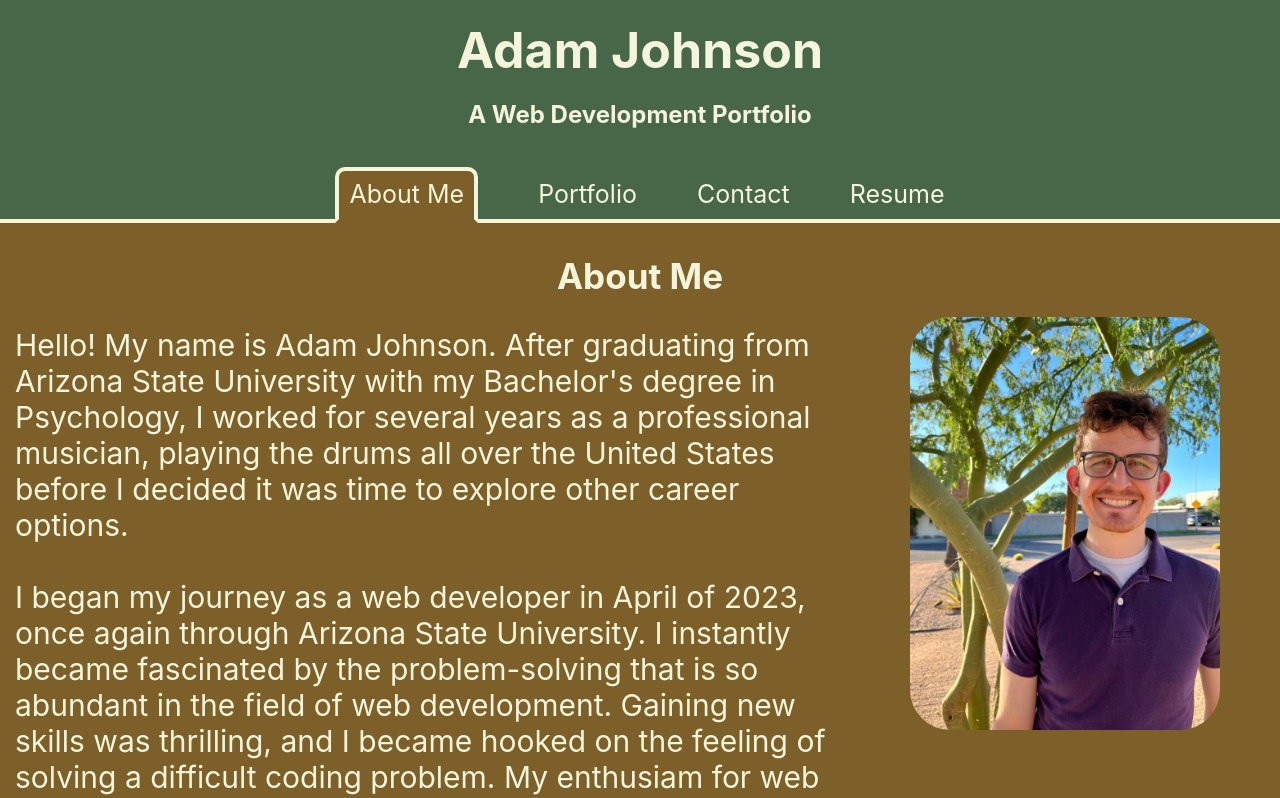
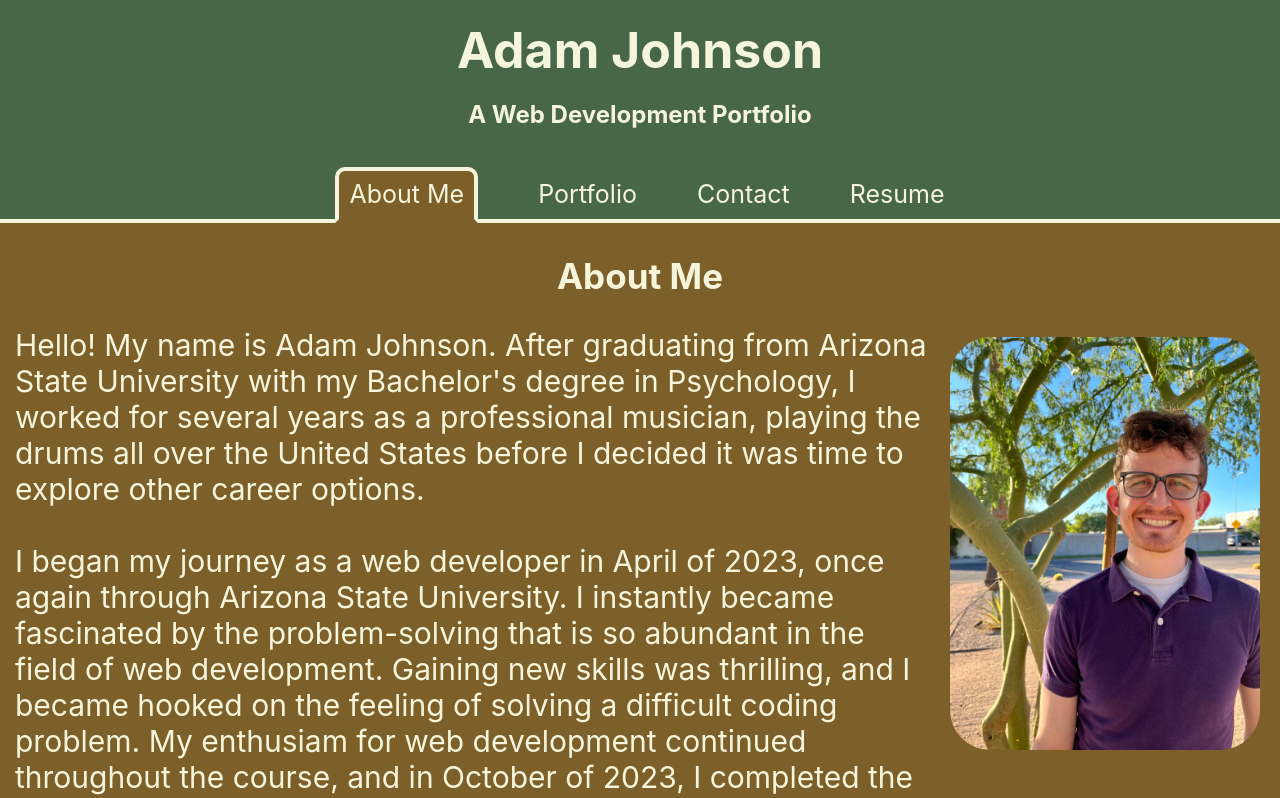
Before and after one commit to AdamJohnson92/Portfolio-Adam-Johnson, a React (Create React App) app: page / in a window 1280 px wide. Shown: the top 798 px of the page. Built offline with nearby package versions, Linux system fonts and the light colour scheme.

Commit message:
Adjusted media queries so that breaks in the About Me text dont appear due to the image moving into that space with flex

```diff
--- a/src/index.css
+++ b/src/index.css
@@ -317,6 +317,10 @@ img {
     text-decoration: none;
     margin-left: 50px;
   }
+
+  img {
+    margin: 20px;
+  }
 }
 
 @media screen and (min-width: 768px) {
@@ -332,6 +336,7 @@ img {
   img {
     width: 310px;
     margin-top: 0px;
+    margin: 20px;
   }
 
   .portfolio-container {
@@ -362,10 +367,11 @@ img {
   }
 }
 
-@media screen and (max-width: 370px) {
+@media screen and (max-width: 433px) {
 
   img{
     width:150px;
+    margin: 10px;
   }
   .portfolio-item {
     width: 280px;
```
